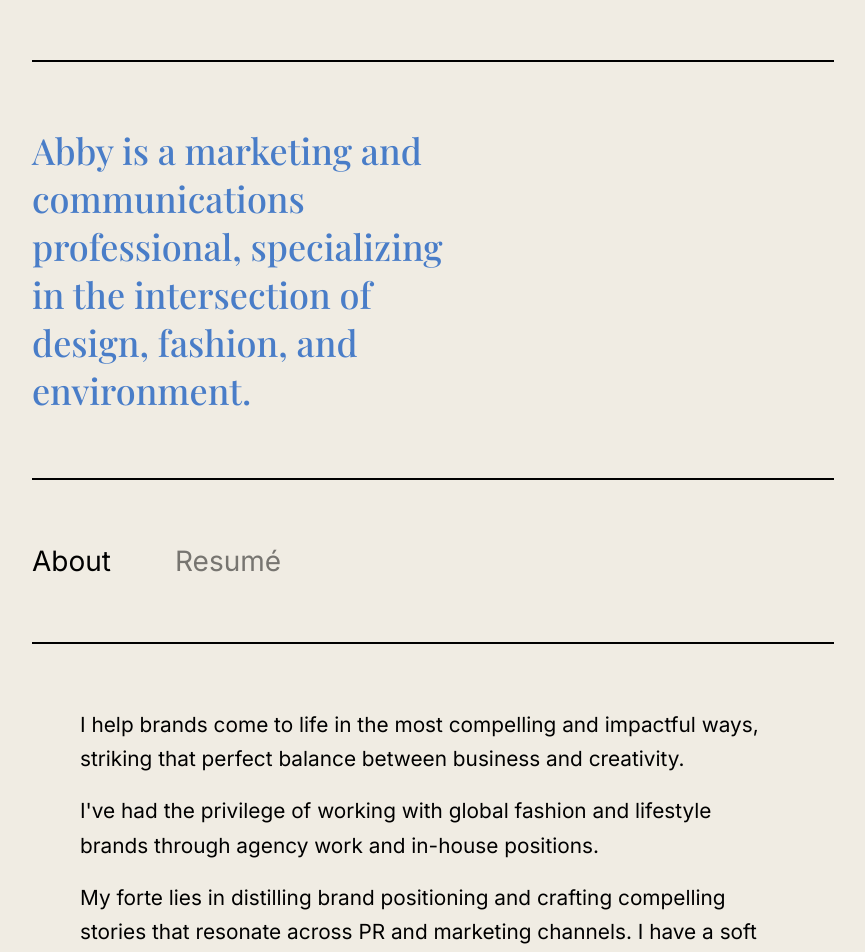
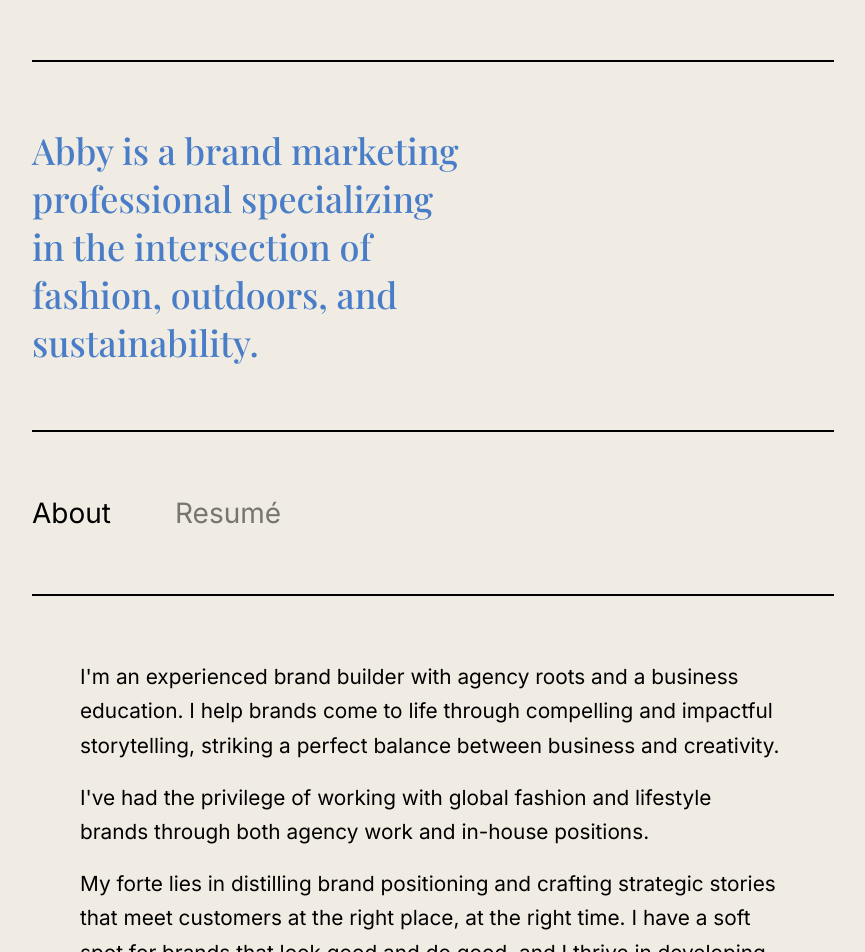
Before and after one commit to Malecks/mabby-studios, a React (Create React App) app: page / in a window 1280 px wide. Shown: the part 220-1172 px from the top of the page, without its empty margins (208-1073 px from the left). Built offline with nearby package versions, Linux system fonts and the light colour scheme.

Commit message:
fixup copy

```diff
--- a/src/components/about.jsx
+++ b/src/components/about.jsx
@@ -2,13 +2,13 @@ function About() {
     return (
         <div className='about'>
           <p>
-              I help brands come to life in the most compelling and impactful ways, striking that perfect balance between business and creativity.
+            I'm an experienced brand builder with agency roots and a business education. I help brands come to life through compelling and impactful storytelling, striking a perfect balance between business and creativity.
           </p>
           <p>
-              I've had the privilege of working with global fashion and lifestyle brands through agency work and in-house positions.
+            I've had the privilege of working with global fashion and lifestyle brands through both agency work and in-house positions.
           </p>
           <p>
-              My forte lies in distilling brand positioning and crafting compelling stories that resonate across PR and marketing channels. I have a soft spot for brands that look good and do good, and I thrive in developing campaigns that simultaneously hit brand and impact goals.
+            My forte lies in distilling brand positioning and crafting strategic stories that meet customers at the right place, at the right time. I have a soft spot for brands that look good and do good, and I thrive in developing campaigns that simultaneously exceed brand and impact goals.
           </p>
         </div>
     )
--- a/src/components/bio.jsx
+++ b/src/components/bio.jsx
@@ -1,7 +1,7 @@
 function Bio() {
     return (
         <h1 className="bio">
-            Abby is a marketing and communications professional, specializing in the intersection of design, fashion, and environment.
+            Abby is a brand marketing professional specializing in the intersection of fashion, outdoors, and sustainability.
         </h1>
     )
 }
--- a/src/components/resume.jsx
+++ b/src/components/resume.jsx
@@ -5,7 +5,7 @@ function Resume() {
             <hr />
             <Clients />
             <hr />
-            <Skills />
+            <Services />
         </div>
     )
 }
@@ -14,17 +14,18 @@ function Experience() {
     return (
         <section className="experience">
         <h4>Experience</h4>
-        <Position company="Mabby studios." title="Marketing & PR consulting" date="2020–Present"/>
+        <Position company="Mabby studios." title="Marketing & PR consulting" date="2020-Present"/>
         <Position company="Aritzia" title="Communications" date="2021"/>
-        <Position company="UBC" title="Master's of Business Administration" date="2020–2022"/>
+        <Position company="UBC" title="Master's of Business Administration" date="2020-2022"/>
         <div className="complex-position">
-            <Position company="ZOï Agency" date="2016–2021"/>
+            <Position company="ZOï Agency" date="2016-2021"/>
             <Position title="Manager" date="2019"/>
             <Position title="Sr. Account executive" date="2018"/>
+            <Position title="Account executive" date="2017"/>
             <Position title="Coordinator" date="2016"/>
-            <Position title="Intern" date="2016"/>
+            <Position title="PR Intern" date="2016"/>
         </div>
-        <Position company="Want Apothecary" title="Retail stylist" date="2015–2017"/>
+        <Position company="Want Apothecary" title="Retail stylist" date="2015-2017"/>
         <Position company="Fleur du Mal" title="PR, Ecommerce, Showroom" date="2016"/>
         </section>
     )
@@ -47,16 +48,17 @@ function Clients() {
     return (
         <section className="clients-and-skills">
             <h4>Clients</h4>
-            <p>Tiffany & Co. • Aritzia  • COS • Roots • Frank And Oak • WANT Les Essentiels • Fleur du Mal • Avenue Road • Canadian Arts and Fashion Awards • GOODEE</p>
+            <p>Tiffany & Co. • Aritzia  • COS • Roots • Frank And Oak • WANT Les Essentiels • Fleur du Mal • Avenue Road • Canadian Arts and Fashion Awards • GOODEE • KOTN • Kanuk</p>
         </section>
     )
 }
 
-function Skills() {
+function Services() {
     return (
         <section className="clients-and-skills">
-            <h4>Skills and services</h4>
-            <p>Brand strategy, brand voice, marketing campaigns, media relations, events, copywriting, project management</p>
+            <h4>Services and expertise</h4>
+            <p>Brand strategy, brand voice & tone, brand positioning</p>
+            <p>Campaign strategy, media relations, events, copywriting, project management</p>
         </section>
     )
 }
```
Lines whose indentation alone changed are shown as unchanged.
